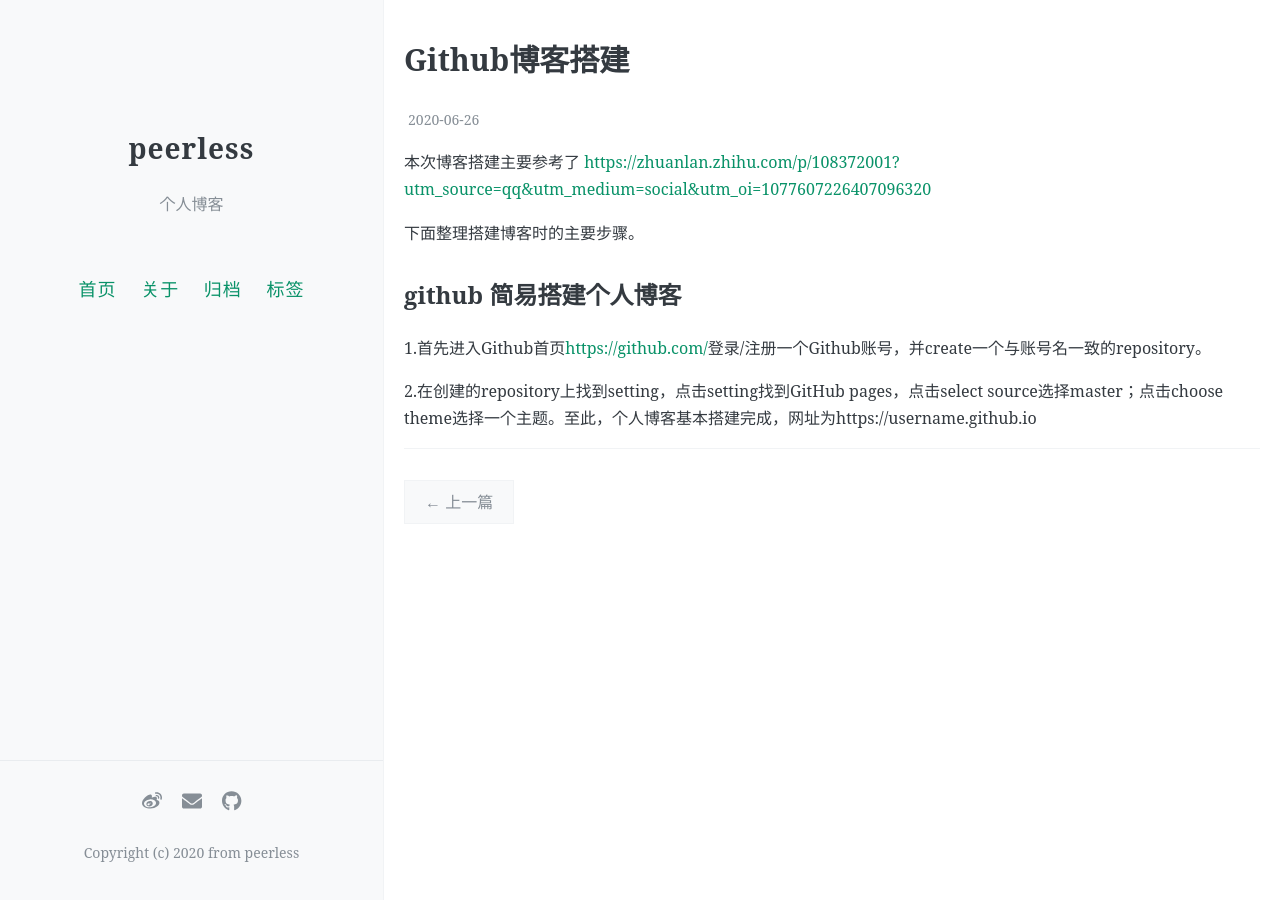
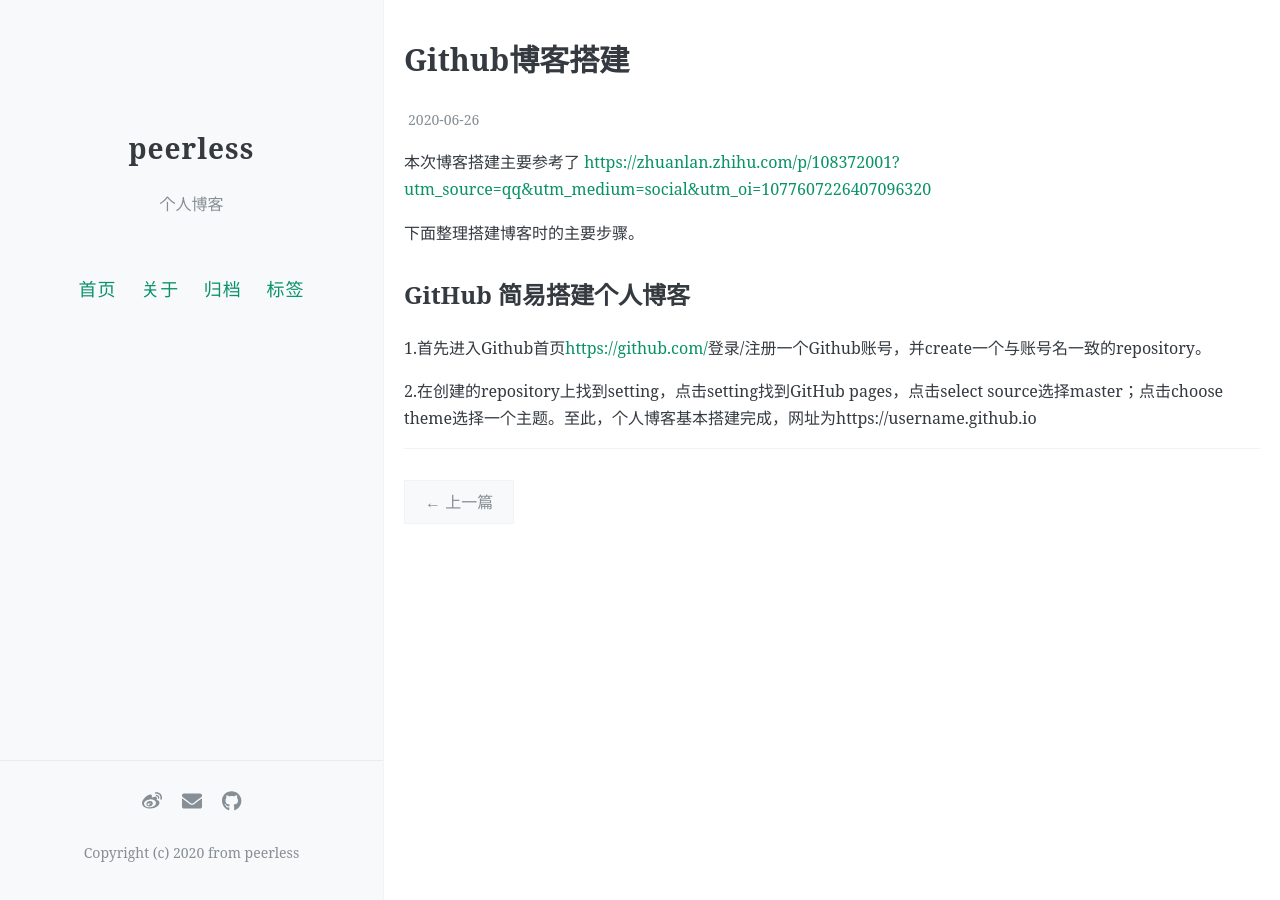
Before and after one commit to SuperficialJ/SuperficialJ.github.io, a Jekyll site: the page built from _posts/2020-06-26-GitHub博客搭建.md, in a window 1280 px wide. Built offline with Jekyll 4.4.1, drawn with Linux system fonts in a browser that asks for light colours; our own code applies the rules of GitHub Pages for plain Markdown files; comment, search, counter and statistics services are not loaded.

```diff
--- a/_posts/2020-06-26-GitHub博客搭建.md
+++ b/_posts/2020-06-26-GitHub博客搭建.md
@@ -20,7 +20,7 @@ toc: true
 
 下面整理搭建博客时的主要步骤。
 
-## github 简易搭建个人博客
+## GitHub 简易搭建个人博客
 
 1.首先进入Github首页<https://github.com/>登录/注册一个Github账号，并create一个与账号名一致的repository。
 
```
